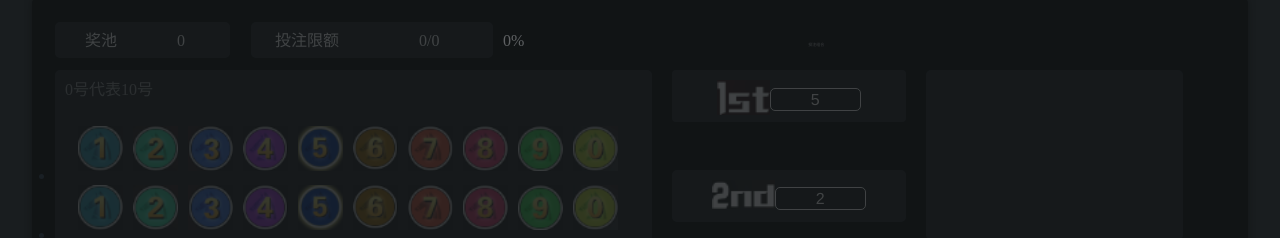
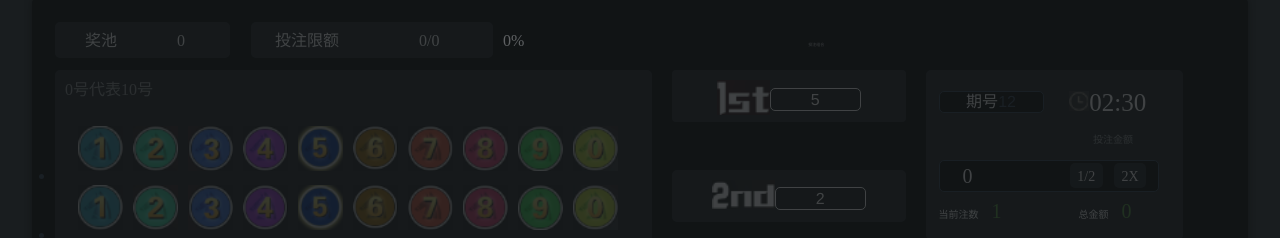
Before and after one commit to 13931557933/test, a Vue app in the folder vueProject/: page / in a window 1280 px wide. Shown: the part 562-800 px from the top of the page. Built offline with nearby package versions, Linux system fonts and the light colour scheme; the HTML template or start-up script is replaced by a standard one.

Commit message:
7-12/11:28

```diff
--- a/vueProject/src/components/main/index.vue
+++ b/vueProject/src/components/main/index.vue
@@ -40,11 +40,13 @@
           </div>
           <div class="zhankuang">
             <span>战况</span>
-            <div style="
+            <div
+              style="
               overflow: hidden;
               width: 100%;
               height: calc(100% - 20px);
-              position: relative;">
+              position: relative;"
+            >
               <div class="second">
                 <img class="img_num" src="../../assets/3.png" />
                 <img class="img_bom" src="../../assets/2nd.png" />
@@ -91,27 +93,42 @@
             <span class="keyboard_msg">0号代表10号</span>
             <ul style="padding-left: 0;text-align: center;">
               <li>
-              <img :src="item1.src" class="keyboard_img" v-for="(item1,index) in images_1" :key="`${index}`">
+                <img
+                  :src="item1.src"
+                  class="keyboard_img"
+                  v-for="(item1,index) in images_1"
+                  :key="`${index}`"
+                />
               </li>
               <li>
-              <img :src="item2.src" class="keyboard_img"  v-for="(item2,index) in images_2" :key="`${index}`">
+                <img
+                  :src="item2.src"
+                  class="keyboard_img"
+                  v-for="(item2,index) in images_2"
+                  :key="`${index}`"
+                />
               </li>
               <li>
-              <img :src="item3.src" class="keyboard_img" v-for="(item3,index) in images_3" :key="`${index}`">
+                <img
+                  :src="item3.src"
+                  class="keyboard_img"
+                  v-for="(item3,index) in images_3"
+                  :key="`${index}`"
+                />
               </li>
             </ul>
           </div>
           <div class="touzhuzuhe">
             <div class="touzhu_1">
-            <img class="touzhu_img1" src="../../assets/first.png">
+              <img class="touzhu_img1" src="../../assets/first.png" />
               <span>5</span>
             </div>
             <div class="touzhu_2">
-            <img src="../../assets/second.png">
+              <img src="../../assets/second.png" />
               <span>2</span>
             </div>
             <div class="touzhu_3">
-            <img src="../../assets/third.png">
+              <img src="../../assets/third.png" />
               <span>6</span>
             </div>
           </div>
@@ -119,7 +136,30 @@
           float: left;
           width: 22%;
           margin-left: 20px;">
-          <div class="touzhujine"></div>
+            <div class="touzhujine">
+              <div>
+                <div class="qihao_div">
+                  <span class="qihao">期号</span>
+                  <span>12</span>
+                </div>
+                <img class="img_clock" src="../../assets/clock.png" />
+                <span class="txt_clock">02:30</span>
+              </div>
+              <div style="margin-top: 5%;">
+                <span class="txt_touzhujine">投注金额</span>
+              </div>
+              <div class="touzhujine_div">
+                <div class="touzhujine_div_1"><span>0</span></div>
+                <div class="touzhujine_div_2"><span>1/2</span></div>
+                <div class="touzhujine_div_3"><span>2X</span></div>
+              </div>
+              <div class="touzhujine_bottom">
+                <span>当前注数</span>
+                <span>1</span>
+                <span>总金额</span>
+                <span>0</span>
+              </div>
+            </div>
             <el-button class="btnTouZhu">投注</el-button>
           </div>
         </div>
@@ -188,41 +228,41 @@ export default {
         }
       ],
       tableData1: [],
-      images_1:[
-        {index:1,src:require('../../assets/k1.png')},
-        {index:2,src:require('../../assets/k2.png')},
-        {index:3,src:require('../../assets/k3.png')},
-        {index:4,src:require('../../assets/k4.png')},
-        {index:5,src:require('../../assets/k5.png')},
-        {index:6,src:require('../../assets/k6.png')},
-        {index:7,src:require('../../assets/k7.png')},
-        {index:8,src:require('../../assets/k8.png')},
-        {index:9,src:require('../../assets/k9.png')},
-        {index:0,src:require('../../assets/k0.png')}
+      images_1: [
+        { index: 1, src: require("../../assets/k1.png") },
+        { index: 2, src: require("../../assets/k2.png") },
+        { index: 3, src: require("../../assets/k3.png") },
+        { index: 4, src: require("../../assets/k4.png") },
+        { index: 5, src: require("../../assets/k5.png") },
+        { index: 6, src: require("../../assets/k6.png") },
+        { index: 7, src: require("../../assets/k7.png") },
+        { index: 8, src: require("../../assets/k8.png") },
+        { index: 9, src: require("../../assets/k9.png") },
+        { index: 0, src: require("../../assets/k0.png") }
       ],
-      images_2:[
-        {index:11,src:require('../../assets/k1.png')},
-        {index:12,src:require('../../assets/k2.png')},
-        {index:13,src:require('../../assets/k3.png')},
-        {index:14,src:require('../../assets/k4.png')},
-        {index:15,src:require('../../assets/k5.png')},
-        {index:16,src:require('../../assets/k6.png')},
-        {index:17,src:require('../../assets/k7.png')},
-        {index:18,src:require('../../assets/k8.png')},
-        {index:19,src:require('../../assets/k9.png')},
-        {index:20,src:require('../../assets/k0.png')}
+      images_2: [
+        { index: 11, src: require("../../assets/k1.png") },
+        { index: 12, src: require("../../assets/k2.png") },
+        { index: 13, src: require("../../assets/k3.png") },
+        { index: 14, src: require("../../assets/k4.png") },
+        { index: 15, src: require("../../assets/k5.png") },
+        { index: 16, src: require("../../assets/k6.png") },
+        { index: 17, src: require("../../assets/k7.png") },
+        { index: 18, src: require("../../assets/k8.png") },
+        { index: 19, src: require("../../assets/k9.png") },
+        { index: 20, src: require("../../assets/k0.png") }
       ],
-      images_3:[
-        {index:21,src:require('../../assets/k1.png')},
-        {index:22,src:require('../../assets/k2.png')},
-        {index:23,src:require('../../assets/k3.png')},
-        {index:24,src:require('../../assets/k4.png')},
-        {index:25,src:require('../../assets/k5.png')},
-        {index:26,src:require('../../assets/k6.png')},
-        {index:27,src:require('../../assets/k7.png')},
-        {index:28,src:require('../../assets/k8.png')},
-        {index:29,src:require('../../assets/k9.png')},
-        {index:30,src:require('../../assets/k0.png')}
+      images_3: [
+        { index: 21, src: require("../../assets/k1.png") },
+        { index: 22, src: require("../../assets/k2.png") },
+        { index: 23, src: require("../../assets/k3.png") },
+        { index: 24, src: require("../../assets/k4.png") },
+        { index: 25, src: require("../../assets/k5.png") },
+        { index: 26, src: require("../../assets/k6.png") },
+        { index: 27, src: require("../../assets/k7.png") },
+        { index: 28, src: require("../../assets/k8.png") },
+        { index: 29, src: require("../../assets/k9.png") },
+        { index: 30, src: require("../../assets/k0.png") }
       ]
     };
   },
--- a/vueProject/static/css/main.css
+++ b/vueProject/static/css/main.css
@@ -482,6 +482,193 @@
   margin-top: 10px;
 }
 
+.qihao_div {
+  float: left;
+  border: 1px solid;
+  width: 40%;
+  text-align: center;
+  margin-top: 8%;
+  margin-left: 5%;
+  background: #000000;
+  border-radius: 5px;
+}
+
+.qihao {
+  width: 31px;
+  height: 15px;
+  font-family: SimHei;
+  font-size: 16px;
+  font-weight: normal;
+  font-stretch: normal;
+  line-height: 20px;
+  letter-spacing: 0px;
+  color: #ffffff;
+}
+
+.img_clock {
+  width: 20px;
+  height: 20px;
+  margin-top: 8%;
+  margin-left: 10%;
+}
+
+.txt_clock {
+  width: 70px;
+  height: 20px;
+  font-family: PingFang-SC-Bold;
+  font-size: 25px;
+  font-weight: normal;
+  font-stretch: normal;
+  letter-spacing: 0px;
+  color: #ffffff;
+}
+
+.txt_touzhujine {
+  width: 63px;
+  height: 15px;
+  font-family: SimHei;
+  font-size: 10px;
+  font-weight: normal;
+  font-stretch: normal;
+  /* line-height: 72px; */
+  letter-spacing: 0px;
+  color: #ffffff;
+  opacity: 0.5;
+  margin-left: 65%;
+}
+
+.touzhujine_div {
+  width: 85%;
+  height: 30px;
+  background-color: #000000;
+  border-radius: 5px;
+  margin-top: 5%;
+  margin-left: 5%;
+  border: 1px solid;
+}
+
+.touzhujine_div_1 {
+  float: left;
+  margin-left: 10%;
+}
+
+.touzhujine_div_1 span {
+  width: 11px;
+  height: 17px;
+  font-family: SimHei;
+  font-size: 20px;
+  font-weight: normal;
+  font-stretch: normal;
+  line-height: 30px;
+  letter-spacing: 0px;
+  color: #ffffff;
+  margin-left: 10%;
+}
+
+.touzhujine_div_2 {
+  width: 15%;
+  height: 25px;
+  background-color: #191d1f;
+  border-radius: 5px;
+  float: left;
+  margin-left: 45%;
+  line-height: 25px;
+  text-align: center;
+  margin-top: 1%;
+}
+
+.touzhujine_div_2 span {
+  width: 32px;
+  height: 18px;
+  font-family: PingFang-SC-Bold;
+  font-size: 14px;
+  font-weight: normal;
+  font-stretch: normal;
+  /* line-height: 72px; */
+  letter-spacing: 0px;
+  color: #ffffff;
+}
+
+.touzhujine_div_3 {
+  width: 15%;
+  height: 25px;
+  background-color: #191d1f;
+  border-radius: 5px;
+  text-align: center;
+  float: left;
+  line-height: 25px;
+  margin-top: 1%;
+  margin-left: 5%;
+}
+
+.touzhujine_div_3 span {
+  width: 32px;
+  height: 18px;
+  font-family: PingFang-SC-Bold;
+  font-size: 14px;
+  font-weight: normal;
+  font-stretch: normal;
+  /* line-height: 72px; */
+  letter-spacing: 0px;
+  color: #ffffff;
+}
+
+.touzhujine_bottom {
+  margin-top: 3%;
+}
+
+.touzhujine_bottom span:first-child {
+  width: 62px;
+  height: 15px;
+  font-family: SimHei;
+  font-size: 10px;
+  font-weight: normal;
+  font-stretch: normal;
+  /* line-height: 72px; */
+  letter-spacing: 0px;
+  color: #ffffff;
+  margin-left: 5%;
+}
+
+.touzhujine_bottom span:nth-child(2) {
+  width: 6px;
+  height: 17px;
+  font-family: SimHei;
+  font-size: 20px;
+  font-weight: normal;
+  font-stretch: normal;
+  /* line-height: 72px; */
+  letter-spacing: 0px;
+  color: #509a3c;
+  margin-left: 5%;
+}
+
+.touzhujine_bottom span:nth-child(3) {
+  width: 47px;
+  height: 15px;
+  font-family: SimHei;
+  font-size: 10px;
+  font-weight: normal;
+  font-stretch: normal;
+  /* line-height: 72px; */
+  letter-spacing: 0px;
+  color: #ffffff;
+  margin-left: 30%;
+}
+
+.touzhujine_bottom span:nth-child(4) {
+  width: 11px;
+  height: 17px;
+  font-family: SimHei;
+  font-size: 20px;
+  font-weight: normal;
+  font-stretch: normal;
+  /* line-height: 72px; */
+  letter-spacing: 0px;
+  color: #509a3c;
+  margin-left: 5%;
+}
+
 .btnTouZhu {
   width: 50%;
   height: 40px;
@@ -489,6 +676,19 @@
   border-radius: 5px;
   margin-left: 115px;
   margin-top: 41px;
+  color: #fff;
+  border: 0;
+}
+
+.btnTouZhu:active, .btnTouZhu:hover, .btnTouZhu:focus{
+  width: 50%;
+  height: 40px;
+  background-color: #f4b940;
+  border-radius: 5px;
+  margin-left: 115px;
+  margin-top: 41px;
+  color: #fff;
+  border: 0;
 }
 
 .bottom {
```
Also changed, not shown: vueProject/src/assets/clock.png (added). Lines whose indentation alone changed are shown as unchanged.
